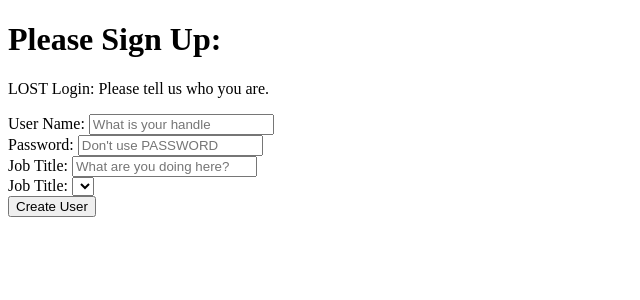
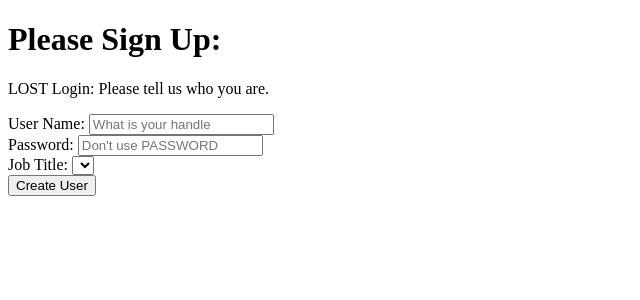
Before and after one commit to FidgetYou/CIS322, a Flask app: page /create_user in a window 1280 px wide. Shown: the top 300 px of the page, without its empty margins (0-640 px from the left). Run offline with Flask 2, Linux system fonts and the light colour scheme; data that the repository does not hold is empty; some libraries are stand-ins or nearby versions.

Commit message:
Update create_user.html

```diff
--- a/src/templates/create_user.html
+++ b/src/templates/create_user.html
@@ -25,10 +25,7 @@
                         <label> Password: </label>
                         <input class="form-control input-lg" placeholder="Don't use PASSWORD" name="pass">
                     </div>
-                    <div class="input-group" style="width:640px">
-                        <label> Job Title: </label>
-                        <input class="form-control input-lg" placeholder="What are you doing here?" name="role">
-                    </div>
+
                    <div class="input-group" style="width:640px">
                         <label> Job Title: </label>
                         <select name = "role_menu">
```
